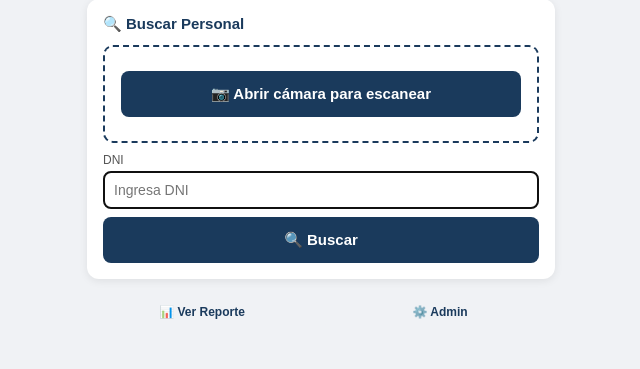
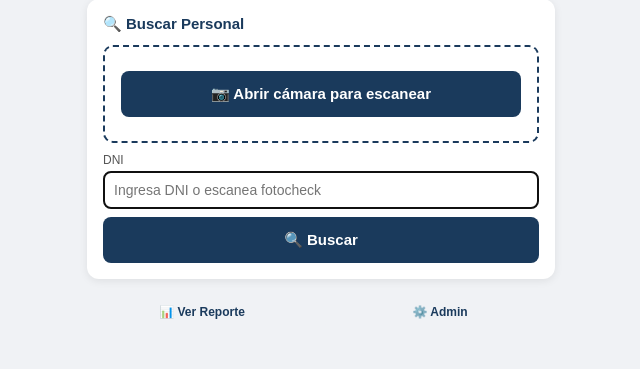
Before and after one commit to asistenciametsofs/protocolo-app, a Flask app: page /asistencia in a window 1280 px wide. Shown: the part 127-496 px from the top of the page, without its empty margins (319-959 px from the left). Run offline with Flask 3, Linux system fonts and the light colour scheme; some libraries are stand-ins or nearby versions.

Commit message:
Fix scanner codigo barras lineal

```diff
--- a/templates/asistencia.html
+++ b/templates/asistencia.html
@@ -45,9 +45,8 @@
             <div id="reader" style="display:none;width:100%"></div>
         </div>
         <label>DNI</label>
-        <input type="text" id="dni_input" placeholder="Ingresa DNI" maxlength="20" oninput="this.value=this.value.toUpperCase()" onkeypress="if(event.key==='Enter') buscarPersonal()" autofocus>
+        <input type="text" id="dni_input" placeholder="Ingresa DNI o escanea fotocheck" maxlength="20" onkeypress="if(event.key==='Enter') buscarPersonal()" autofocus>
         <button class="btn btn-buscar" onclick="buscarPersonal()">🔍 Buscar</button>
-
         <div class="personal-card" id="personal_card">
             <div class="personal-nombre" id="p_nombre"></div>
             <div class="personal-info" id="p_info"></div>
@@ -169,7 +168,7 @@ function toggleScanner() {
         scanner = new Html5Qrcode('reader');
         scanner.start(
             { facingMode: 'environment' },
-            { fps: 10, qrbox: { width: 300, height: 150 } },
+            { fps: 30, qrbox: { width: 350, height: 80 }, formatsToSupport: [Html5QrcodeSupportedFormats.CODE_128, Html5QrcodeSupportedFormats.CODE_39, Html5QrcodeSupportedFormats.EAN_13] },
             (decodedText) => {
                 // Extraer DNI del QR peruano
                 let dniExtraido = '';
```
